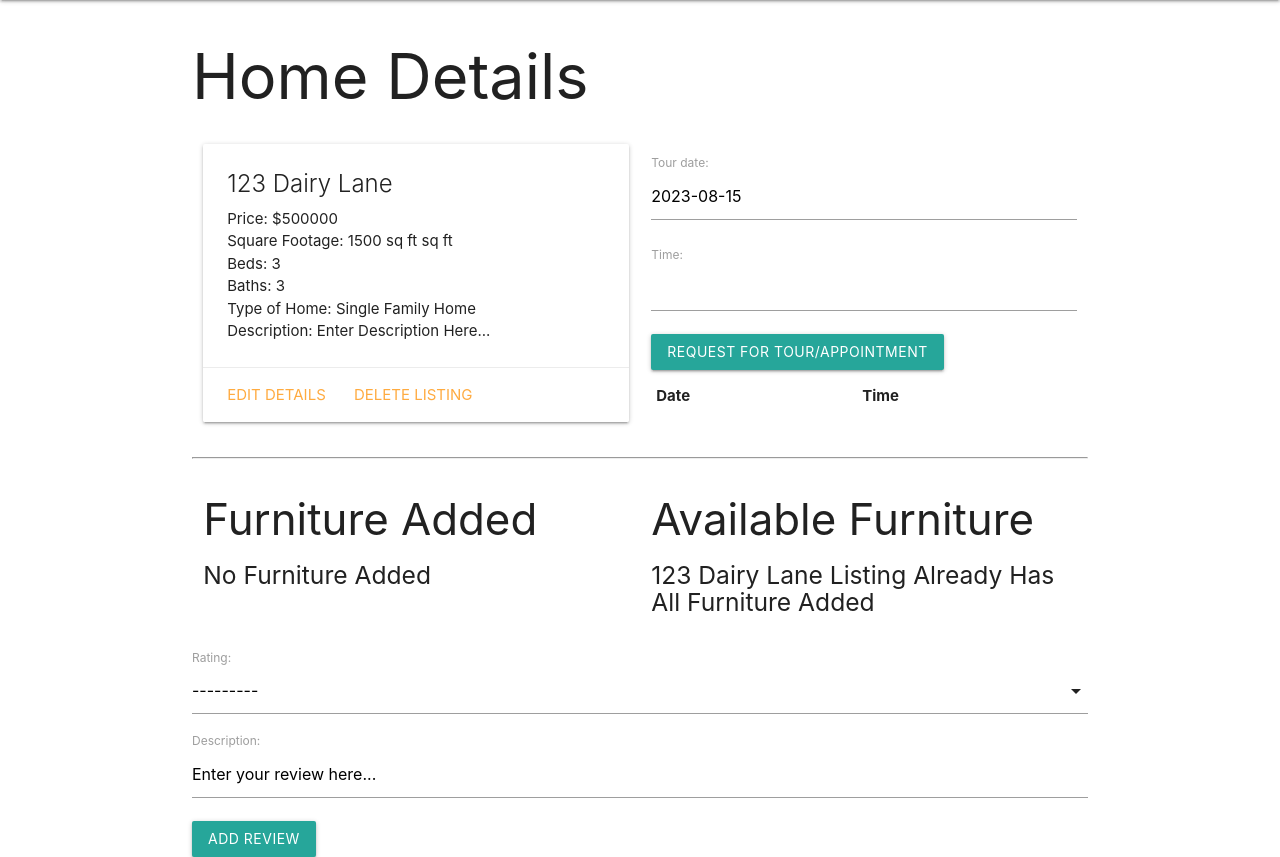
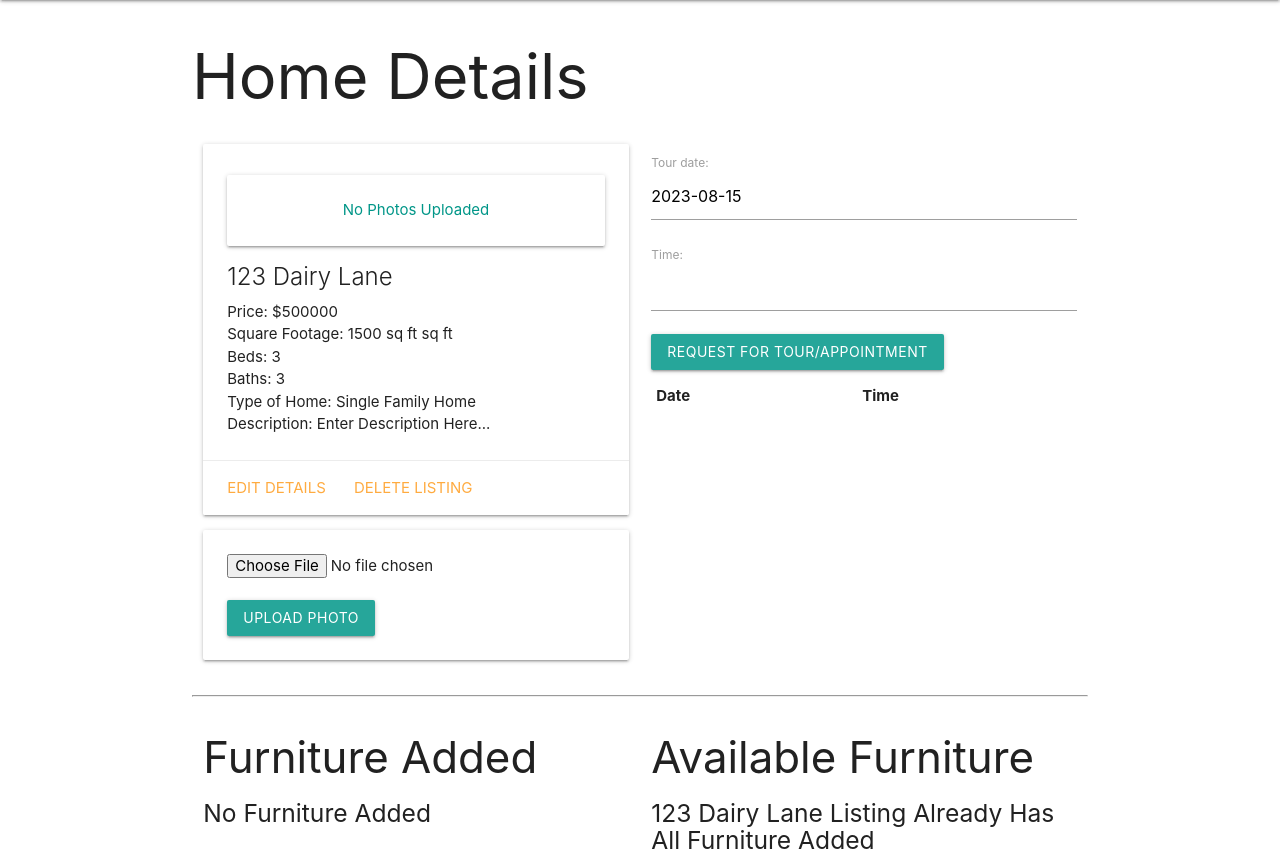
Before and after one commit to William0987/home-sweet-home, a Django app: page /homes/1/ in a window 1280 px wide. Shown: the part 64-921 px from the top of the page. Run offline with Django 4.2, Linux system fonts and the light colour scheme; data comes from the database, SQL or seed files in the repository; data that the repository does not hold is empty; parts of the project's set-up code (start-up, migrations or seed data) failed here and were passed over.

Commit message:
Photo upload functionality

```diff
--- a/homesweethome/settings.py
+++ b/homesweethome/settings.py
@@ -11,6 +11,10 @@ https://docs.djangoproject.com/en/4.2/ref/settings/
 """
 
 from pathlib import Path
+import environ
+
+environ.Env()
+environ.Env.read_env()
 
 # Build paths inside the project like this: BASE_DIR / 'subdir'.
 BASE_DIR = Path(__file__).resolve().parent.parent
--- a/main_app/admin.py
+++ b/main_app/admin.py
@@ -1,8 +1,9 @@
 from django.contrib import admin
-from .models import Home, Rent, Furniture, Review, Tour
+from .models import Home, Rent, Furniture, Review, Tour, Photo
 
 admin.site.register(Home)
 admin.site.register(Rent)
 admin.site.register(Furniture)
 admin.site.register(Review)
 admin.site.register(Tour)
+admin.site.register(Photo)
--- a/main_app/models.py
+++ b/main_app/models.py
@@ -80,3 +80,10 @@ class Tour(models.Model):
 
     class Meta:
         ordering = ['-date']
+
+class Photo(models.Model):
+    url = models.CharField(max_length=200)
+    home = models.ForeignKey(Home, on_delete=models.CASCADE)
+
+    def __str__(self):
+        return f"Photo for home_id: {self.home_id} @{self.url}"
--- a/main_app/templates/homes/detail.html
+++ b/main_app/templates/homes/detail.html
@@ -7,6 +7,11 @@
     <div class="col s6">
         <div class="card">
         <div class="card-content">
+            {% for photo in home.photo_set.all %}
+            <img class="responsive-img card-panel" src="{{photo.url}}">
+            {% empty %}
+            <div class="card-panel teal-text center-align">No Photos Uploaded</div>
+            {% endfor %}
             <span class="card-title">{{ home.address }}</span>
             <p>Price: ${{ home.price }}</p>
             <p>Square Footage: {{ home.square_footage }} sq ft</p>
@@ -20,6 +25,14 @@
             <a href="{% url 'homes_delete' home.id %}">Delete Listing</a>
         </div>
         </div>
+
+        <form action="{% url 'add_photo' home.id %}" enctype="multipart/form-data" method="POST" class="card-panel">
+            {% csrf_token %}
+            <input type="file" name="photo-file">
+            <br><br>
+            <button type="submit" class="btn">Upload Photo</button>
+        </form>
+
     </div>
     <div class="col s6">
         <form action = "{% url 'add_tour' home.id %}" method="POST">
--- a/main_app/urls.py
+++ b/main_app/urls.py
@@ -25,4 +25,5 @@ urlpatterns = [
     path('furnitures/<int:home_id>/unassoc_furniture/<int:furniture_id>/', views.unassoc_furniture, name='unassoc_furniture'),
     path('homes/<int:home_id>/add_review/', views.add_review, name='add_review'),
     path('homes/<int:home_id>/add_tour/', views.add_tour, name='add_tour'),
+    path('homes/<int:home_id>/add_photo/', views.add_photo, name='add_photo'),
 ]
--- a/main_app/views.py
+++ b/main_app/views.py
@@ -1,6 +1,9 @@
+import os
+import uuid
+import boto3
 from django.shortcuts import render, redirect, reverse
 from django.views.generic.edit import CreateView, UpdateView, DeleteView
-from .models import Home, Rent, Furniture, Review, Tour
+from .models import Home, Rent, Furniture, Review, Tour, Photo
 from .forms import ReviewForm, TourForm
 
 def home(request):
@@ -123,3 +126,18 @@ def add_tour(request, home_id):
     new_tour.home_id = home_id
     new_tour.save()
   return redirect('detail', home_id=home_id)
+
+def add_photo(request, home_id):
+    photo_file = request.FILES.get('photo-file', None)
+    if photo_file:
+        s3 = boto3.client('s3')
+        key = uuid.uuid4().hex[:6] + photo_file.name[photo_file.name.rfind('.'):]
+        try:
+            bucket = os.environ['S3_BUCKET']
+            s3.upload_fileobj(photo_file, bucket, key)
+            url = f"{os.environ['S3_BASE_URL']}{bucket}/{key}"
+            Photo.objects.create(url=url, home_id=home_id)
+        except Exception as e:
+            print('An error occurred uploading file to S3')
+            print(e)
+    return redirect('detail', home_id=home_id)
```
Also changed, not shown: main_app/migrations/0011_photo.py (added), main_app/migrations/0012_rename_cat_photo_home.py (added).
